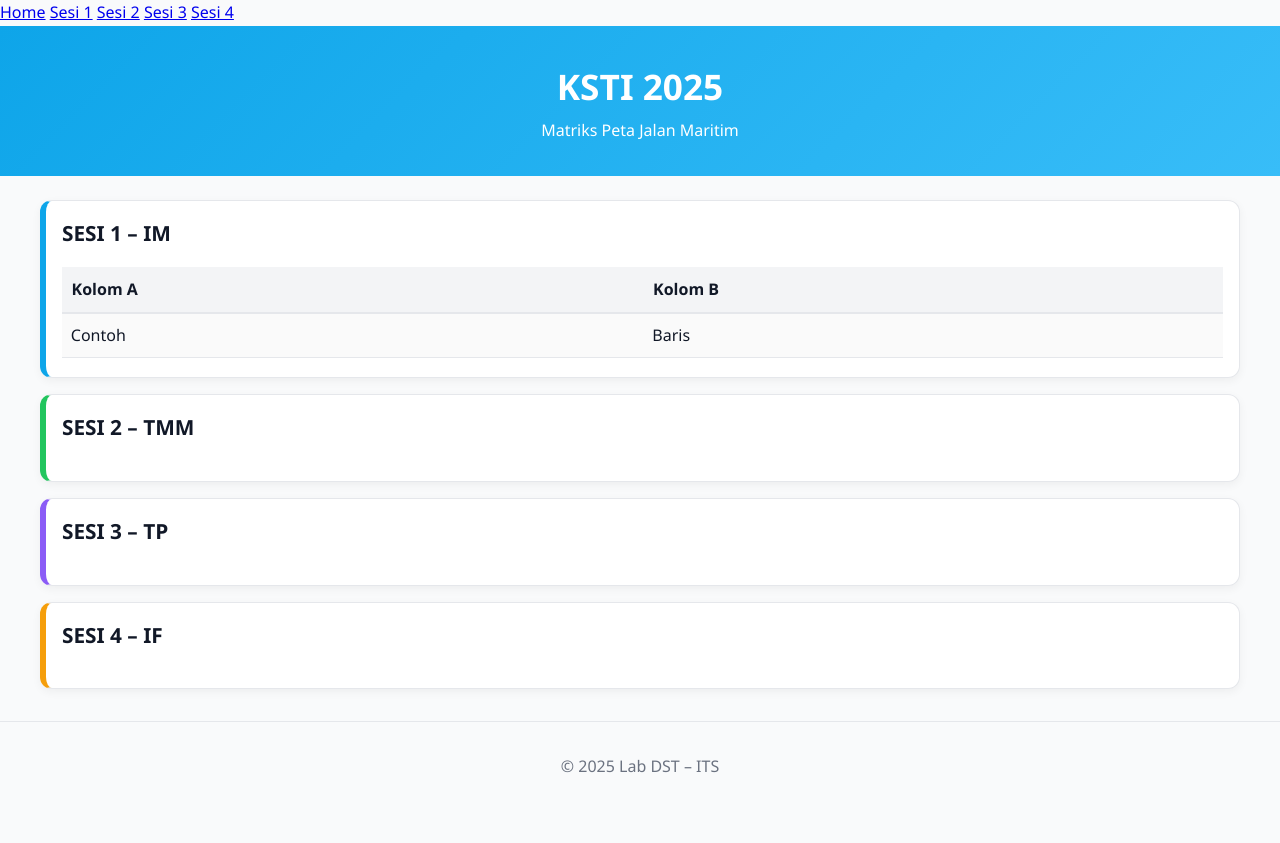
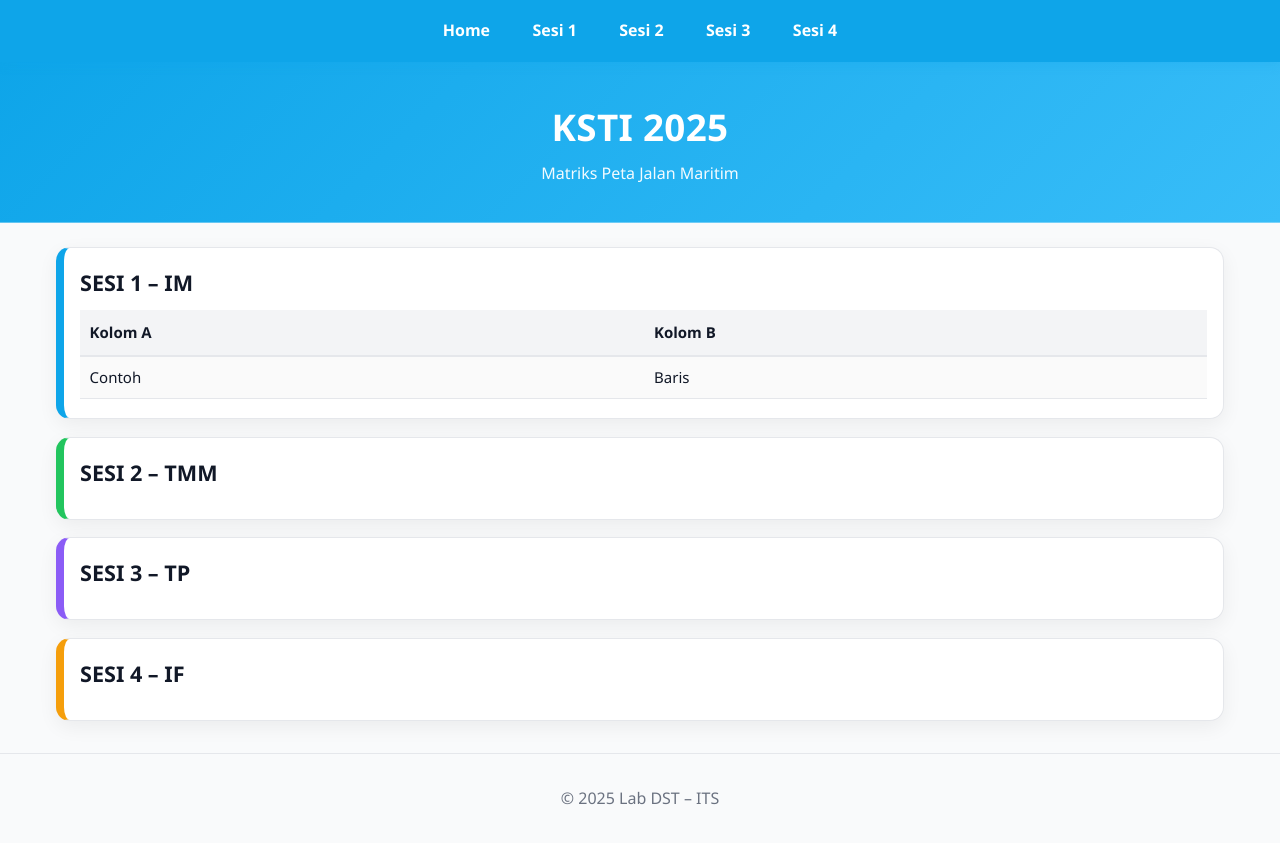
Before and after one commit to labdst/roadmap-maritim, a plain HTML site: page index.html in a window 1280 px wide. Before the commit the page ends 812 px from the top, so only its background shows below. Drawn offline with Linux system fonts and the light colour scheme.

Commit message:
Update styles.css

```diff
--- a/styles.css
+++ b/styles.css
@@ -5,64 +5,85 @@
   --purple:#8b5cf6; --amber:#f59e0b;
 }
 
-body {
-  margin:0; font-family: "Segoe UI", Arial, sans-serif;
+/* Reset dasar */
+*{box-sizing:border-box}
+html,body{margin:0;padding:0}
+body{
+  font-family: "Segoe UI", Arial, sans-serif;
   background:var(--bg); color:var(--fg);
   line-height:1.6;
 }
 
+/* Toolbar */
+.toolbar{
+  position:sticky; top:0; z-index:50;
+  display:flex; justify-content:center; gap:1.25rem; flex-wrap:wrap;
+  background:var(--blue);
+  padding:.8rem 1rem;
+  box-shadow:0 2px 10px rgba(14,165,233,.25);
+}
+.toolbar a{
+  color:#fff; text-decoration:none; font-weight:700;
+  padding:.35rem .7rem; border-radius:8px; transition:.2s;
+}
+.toolbar a:hover{ background:rgba(255,255,255,.18); }
+
 /* Hero */
-.hero {
-  background: linear-gradient(135deg,#0ea5e9,#38bdf8);
-  color:#fff; padding:2rem 1rem; text-align:center;
+.hero{
+  background:linear-gradient(135deg,#0ea5e9,#38bdf8);
+  color:#fff; border-bottom:1px solid rgba(255,255,255,.35);
 }
-.hero h1 {margin:0; font-size:2.2rem;}
-.hero p {margin:.25rem 0 0;}
+.hero__inner{
+  max-width:1200px; margin:0 auto; padding:2.2rem 1rem;
+  text-align:center;
+}
+.hero h1{margin:0; font-size:2.3rem; letter-spacing:.3px;}
+.hero p{margin:.3rem 0 0; opacity:.95}
 
-/* Nav */
-.nav {
-  display:flex; justify-content:center; flex-wrap:wrap;
-  gap:1rem; background:#fff; border-bottom:1px solid var(--line);
-  padding:.8rem 1rem; position:sticky; top:0; z-index:10;
+/* Konten */
+.content{
+  max-width:1200px; margin:1.5rem auto; padding:0 1rem;
 }
-.nav a {
-  text-decoration:none; color:var(--fg);
-  font-weight:600; padding:.4rem .8rem;
-  border-radius:8px; transition:.2s;
+
+/* Card per sheet */
+.card{
+  background:var(--card); border:1px solid var(--line);
+  border-left:8px solid transparent;
+  border-radius:14px; padding:1rem 1rem 1.2rem;
+  margin:1.1rem 0; box-shadow:0 6px 20px rgba(2,8,23,.06);
 }
-.nav a:hover {background:var(--line);}
+.card h2{ margin:.1rem 0 .4rem; font-size:1.35rem; }
 
-/* Content */
-.content {max-width:1200px; margin:1.5rem auto; padding:0 1rem;}
+/* Aksen warna kiri kartu */
+.accent-blue{  border-left-color:var(--blue);   }
+.accent-green{ border-left-color:var(--green);  }
+.accent-purple{border-left-color:var(--purple); }
+.accent-amber{ border-left-color:var(--amber);  }
 
-/* Cards */
-.card {
-  background:var(--card); border:1px solid var(--line);
-  border-left:6px solid transparent;
-  border-radius:12px; padding:1rem 1rem 1.2rem;
-  margin:1rem 0; box-shadow:0 3px 10px rgba(0,0,0,.05);
+/* Tabel */
+.table-wrap{ overflow:auto; margin-top:.6rem; }
+table{ width:100%; border-collapse:collapse; min-width:720px; font-size:15px; }
+thead th{
+  background:#f3f4f6; text-align:left; padding:.65rem .6rem;
+  font-weight:700; border-bottom:2px solid var(--line);
+  white-space:nowrap;
 }
-.card h2 {margin-top:0; font-size:1.3rem;}
-.accent-blue {border-left-color:var(--blue);}
-.accent-green {border-left-color:var(--green);}
-.accent-purple {border-left-color:var(--purple);}
-.accent-amber {border-left-color:var(--amber);}
-
-/* Tables */
-.table-wrap {overflow:auto; margin-top:.8rem;}
-table {width:100%; border-collapse:collapse; min-width:600px;}
-thead th {
-  background:#f3f4f6; text-align:left; padding:.6rem;
-  font-weight:600; border-bottom:2px solid var(--line);
+tbody td{
+  padding:.55rem .6rem; border-bottom:1px solid var(--line);
+  vertical-align:top;
 }
-tbody td {
-  padding:.55rem; border-bottom:1px solid var(--line);
-}
-tbody tr:nth-child(odd){background:#fafafa;}
-tbody tr:hover{background:#eef6ff;}
+tbody tr:nth-child(odd){ background:#fafafa; }
+tbody tr:hover{ background:#eef6ff; }
 
 /* Footer */
-.footer {
-  text-align:center; padding:1rem; color:var(--muted);
-  border-top:1px solid var(--line); margin-top:2rem;
+.footer{
+  text-align:center; color:var(--muted);
+  border-top:1px solid var(--line);
+  padding:1rem; margin-top:2rem;
 }
+
+/* Responsif */
+@media (max-width: 680px){
+  .hero h1{ font-size:1.8rem; }
+  table{ min-width:600px; }
+}
```
